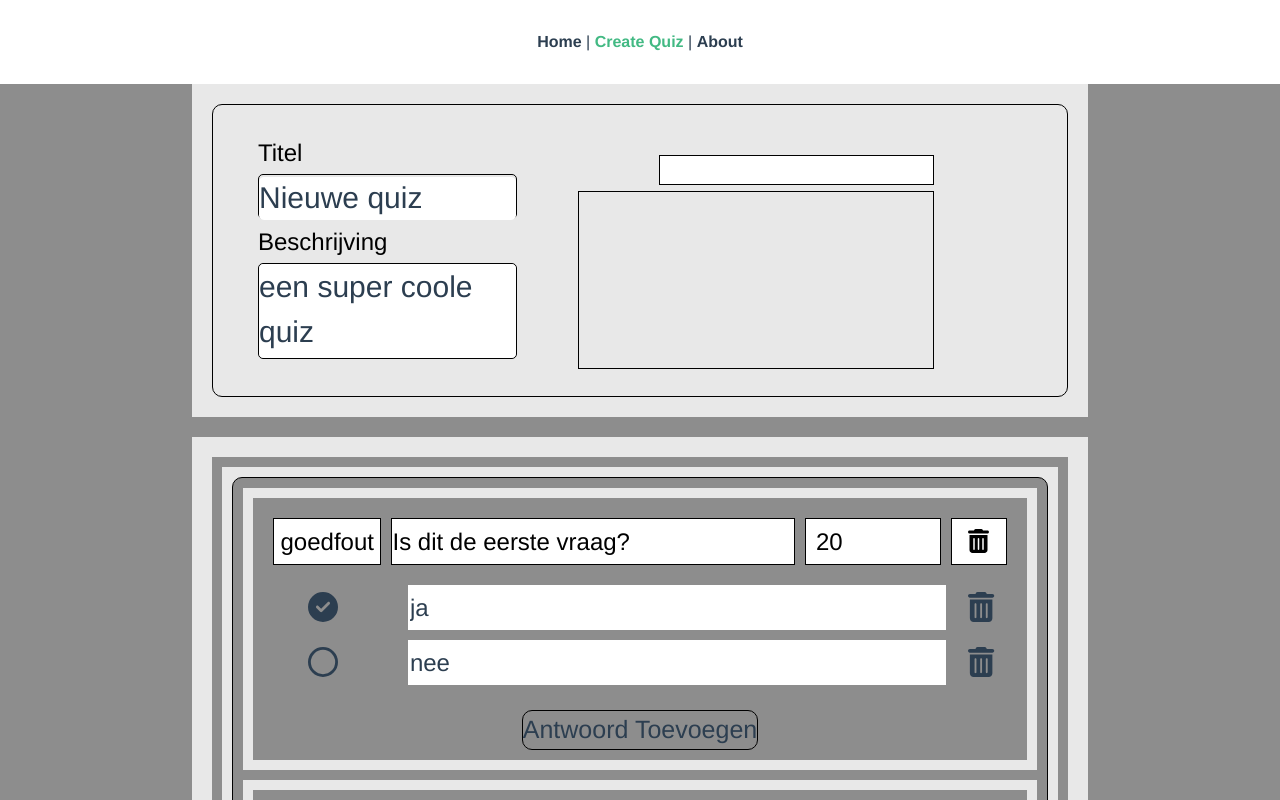
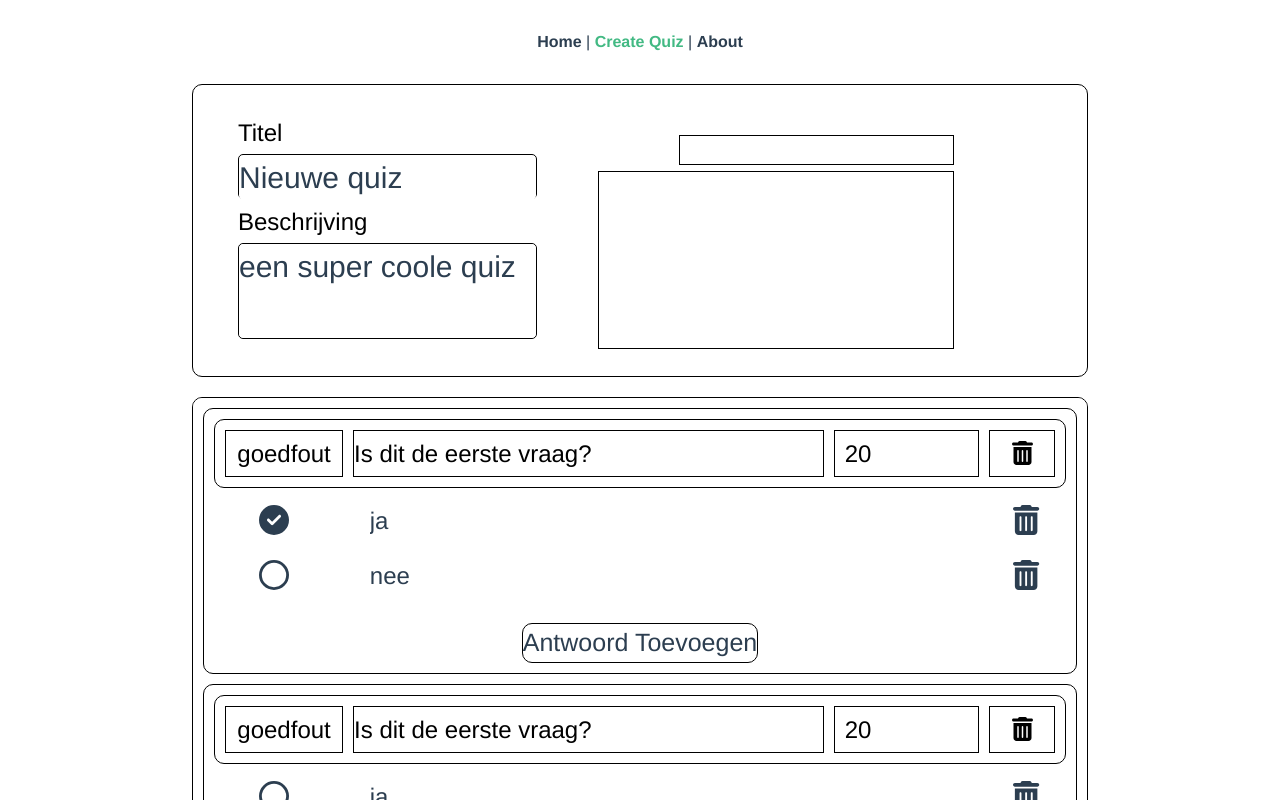
Before and after one commit to TeunSpithoven/thinku, a Vue app: page /createQuiz in a window 1280 px wide. Shown: the top 800 px of the page. Built offline with nearby package versions, Linux system fonts and the light colour scheme.

Commit message:
removed grey backgrounds

```diff
--- a/package.json
+++ b/package.json
@@ -22,6 +22,7 @@
     "socket.io-client": "^4.5.2",
     "tailwindcss": "^3",
     "vue": "^3.2.13",
+    "vue-picture-input": "^2.4.0",
     "vue-router": "^4.1.6",
     "vue3-draggable": "^2.0.9",
     "vuex": "^4.0.0"
--- a/src/components/answer/AnswerCard.vue
+++ b/src/components/answer/AnswerCard.vue
@@ -74,16 +74,20 @@ export default {
   display: grid;
   grid-template-areas: "correct antwoord antwoord antwoord antwoord antwoord antwoord antwoord antwoord antwoord verwijder";
   gap: 10px;
-  background-color: #8d8d8d;
+  /* background-color: #8d8d8d; */
   padding: 10px;
   padding-top: 0px;
   /* height: 20px; */
 }
 .answerCardContainer > div {
-  background-color: rgb(255, 255, 255);
+  /* background-color: rgb(255, 255, 255); */
+  background-color: transparent;
   text-align: center;
   padding: 2px;
   font-size: 24px;
+}
+.answerCardContainer:nth-of-type(2n) > div {
+  background-color:rgb(221, 75, 75);
 }
 .item1 {
   width: 100px;
--- a/src/components/answer/AnswerList.vue
+++ b/src/components/answer/AnswerList.vue
@@ -1,6 +1,6 @@
 <template>
-  <ul>
-    <li v-for="answer in this.answers" :key="answer.number">
+  <ul class="answerGroup">
+    <li v-for="answer in this.answers" :key="answer.number" class="cell">
       <AnswerCard
         :questionNumber="this.questionNumber"
         :number="answer.number"
@@ -27,5 +27,14 @@ export default {
 </script>
 
 <style scoped>
+.answerGroup {
+  display:contents;
+}
+.r_group:nth-of-type(2n) > .cell {
+  background-color:rgb(221, 75, 75);
+}
+.cell {
+  background-color: transparent;
 
+}
 </style>
--- a/src/components/question/QuestionCard.vue
+++ b/src/components/question/QuestionCard.vue
@@ -68,12 +68,14 @@ export default {
 }
 
 .gridContainer {
-  background-color: #8d8d8d;
+  /* background-color: #8d8d8d; */
   display: grid;
   gap: 10px;
   padding: 10px;
   padding-left: 10%;
   padding-right: 10%;
+  border: 1px solid #000000;
+  border-radius: 10px;
 }
 .grid-item {
   background-color: rgba(255, 255, 255, 0.8);
--- a/src/components/question/QuestionInfo.vue
+++ b/src/components/question/QuestionInfo.vue
@@ -97,11 +97,11 @@ export default {
 .gridContainer {
   display: grid;
   gap: 5px;
-  background-color: #c0c0c0;
+  /* background-color: #c0c0c0; */
   padding: 5px;
 }
 .gridItem {
-  background-color: rgba(255, 255, 255);
+  /* background-color: rgba(255, 255, 255); */
   /* text-align: center; */
   padding: 10px;
   /* font-size: 30px; */
--- a/src/components/question/QuestionList.vue
+++ b/src/components/question/QuestionList.vue
@@ -2,7 +2,7 @@
   <div id="questionListContainer" class="gridContainer">
     <div class="grid-item">
       <!-- static list -->
-      <ul v-if="!toggleDrag" id="questionList" class="gridContainer">
+      <ul v-if="!toggleDrag" id="questionList" class="questionGridContainer">
         <li
           class="grid-item"
           v-for="q in this.$store.getters.sortedQuestions"
@@ -18,7 +18,12 @@
         </li>
       </ul>
       <!-- draggable list -->
-      <draggable v-model="questionList" :transition=100 v-if="toggleDrag && renderList" class="gridContainer">
+      <draggable
+        v-model="questionList"
+        :transition="100"
+        v-if="toggleDrag && renderList"
+        class="gridContainer"
+      >
         <template v-slot:item="{ item }">
           <QuestionCard
             :question="item.question"
@@ -109,7 +114,7 @@ export default {
       this.reloadList();
     },
     reloadList() {
-      console.log('reload');
+      console.log("reload");
       this.renderList = false;
 
       this.$nextTick(() => {
@@ -131,32 +136,32 @@ export default {
 </script>
 
 <style scoped>
-#questionList {
+#questionListContainer {
   overflow: auto;
   box-sizing: border-box;
 
   position: relative;
-  /* min-height: 375px; */
-  /* left: 178px;
-  right: 10%;
-  top: 405px; */
 
   border: 1px solid #000000;
   border-radius: 10px;
 }
-#questionListContainer {
-  padding: 10px;
-}
 .gridContainer {
-  background-color: #8d8d8d;
+  background-color: rgba(255, 255, 255, 0.8);
   display: grid;
   gap: 10px;
   padding: 10px;
 }
+.questionGridContainer {
+  background-color: rgba(255, 255, 255, 0.8);
+  display: grid;
+  gap: 10px;
+  padding: 10px;
+  padding-bottom: 0px;
+}
 .grid-item {
-  background-color: rgba(255, 255, 255, 0.8);
+  /* background-color: rgb(141, 65, 65); */
   text-align: center;
-  padding: 10px;
+  /* padding: 10px; */
   font-size: 30px;
   grid-column: 1 / 5;
 }
@@ -164,6 +169,7 @@ export default {
   position: relative;
   /* height: 80px; */
   width: 100%;
+  margin-bottom: 10px;
 }
 
 .vraagToevoegen {
--- a/src/components/quiz/CreateQuiz.vue
+++ b/src/components/quiz/CreateQuiz.vue
@@ -4,7 +4,7 @@
     <div class="grid-item">
       <QuizInfo />
     </div>
-    <div class="grid-item">
+    <div id="questionListContainer" class="grid-item">
       <QuestionList />
     </div>
     <div class="grid-item">
@@ -121,7 +121,7 @@ export default {
 
 <style scoped>
 .gridContainer {
-  background-color: #8d8d8d;
+  /* background-color: #8d8d8d; */
   display: grid;
   gap: 10px;
   /* padding: 10px; */
@@ -129,16 +129,20 @@ export default {
   padding-right: 15%;
 }
 .grid-item {
-  background-color: rgba(255, 255, 255, 0.8);
+  background-color: rgb(255, 255, 255);
   text-align: center;
   /* deze padding weghalen */
-  padding: 20px;
+  /* padding: 20px; */
   font-size: 30px;
   grid-column: 1 / 5;
 }
 #createQuiz {
   display: grid;
   row-gap: 20px;
+}
+
+#questionListContainer{
+  padding: 0;
 }
 
 #knoppen {
--- a/src/components/quiz/QuizInfo.vue
+++ b/src/components/quiz/QuizInfo.vue
@@ -80,7 +80,7 @@ export default {
   /* left: 178px;
     right: 177px; */
   /* top: 86px; */
-
+  background-color: rgba(255, 255, 255, 0.8);
   border: 1px solid #000000;
   border-radius: 10px;
 }
```
Also changed, not shown: 1 other file (tests, documents, lock files or other folders).
